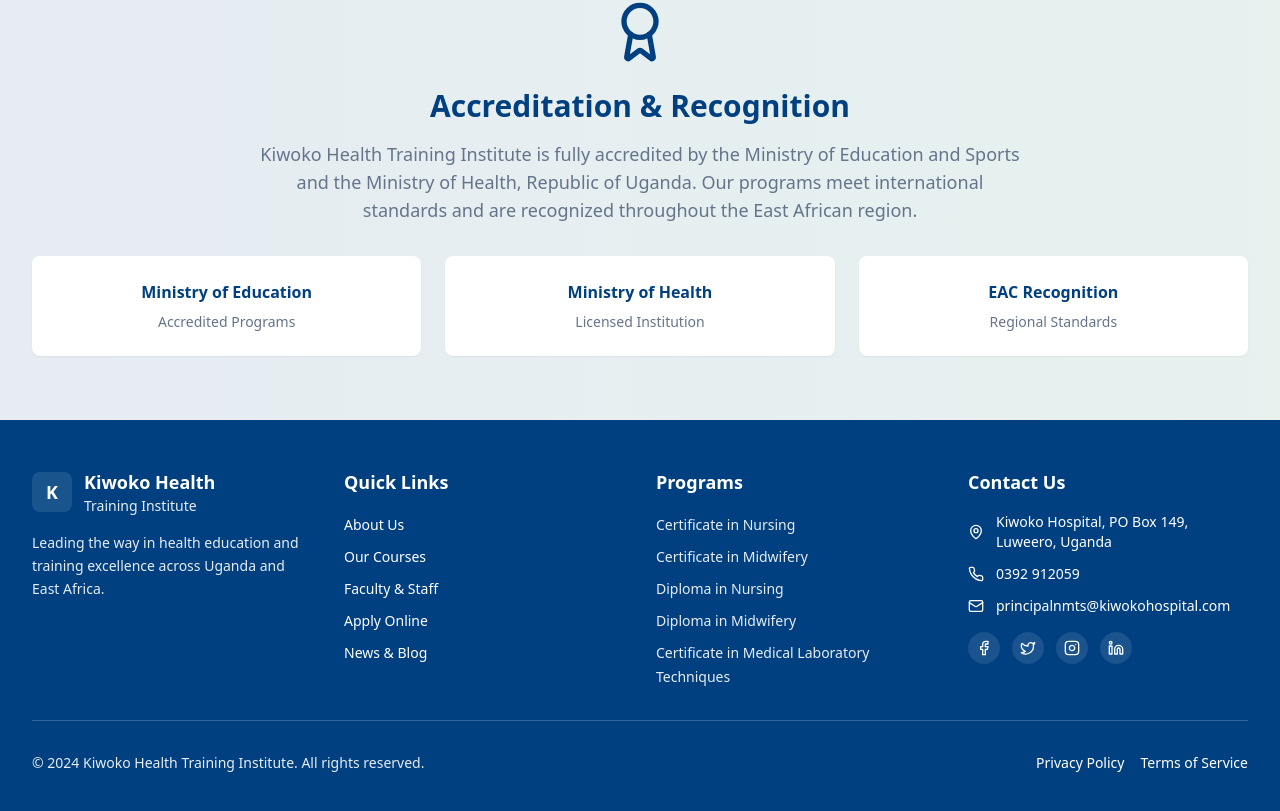
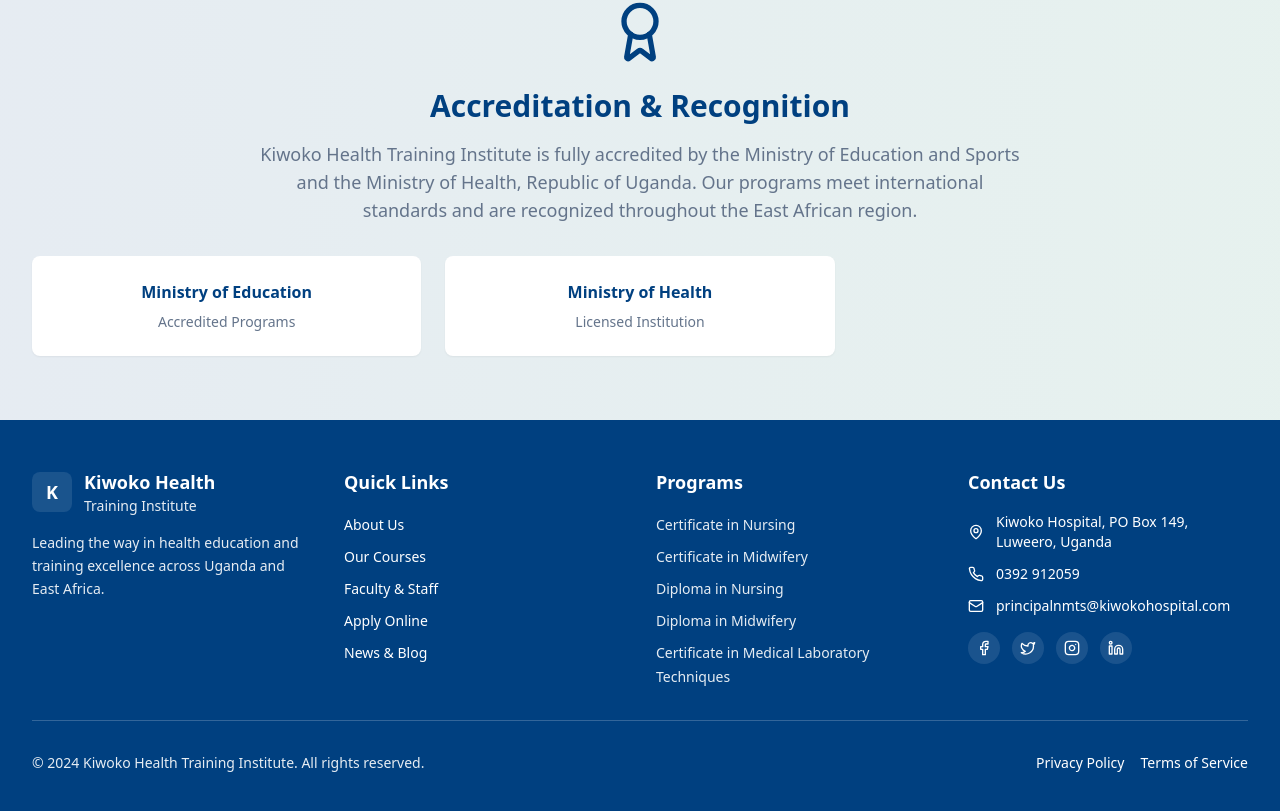
Before and after one commit to joelove-cmd/kiwoko-connect-learn, a React (Vite) app: page /about in a window 1280 px wide. Shown: the part 3081-3892 px from the top of the page. Built offline with nearby package versions, Linux system fonts and the light colour scheme.

Commit message:
Manual edit: src/pages/About.tsx
Edited UI in Lovable

```diff
--- a/src/pages/About.tsx
+++ b/src/pages/About.tsx
@@ -253,10 +253,7 @@ const About = () => {
               <h3 className="font-semibold text-primary mb-2">Ministry of Health</h3>
               <p className="text-sm text-muted-foreground">Licensed Institution</p>
             </div>
-            <div className="bg-white rounded-lg p-6 shadow-sm">
-              <h3 className="font-semibold text-primary mb-2">EAC Recognition</h3>
-              <p className="text-sm text-muted-foreground">Regional Standards</p>
-            </div>
+
           </div>
         </div>
       </section>
```
